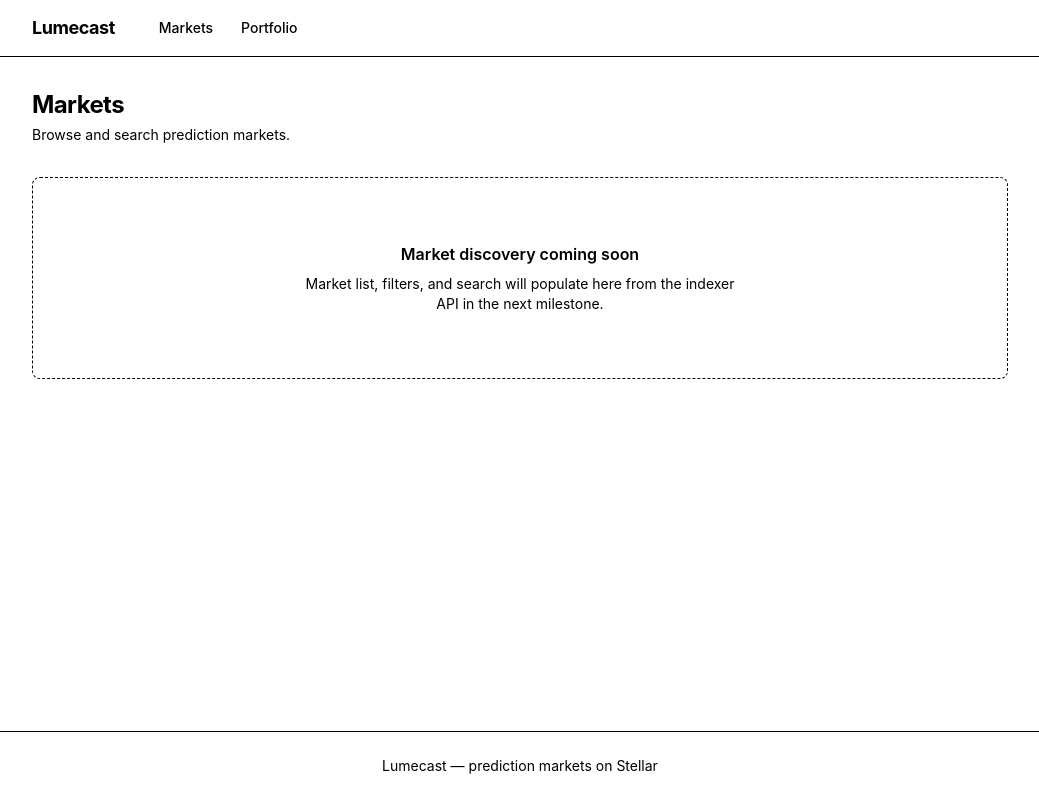
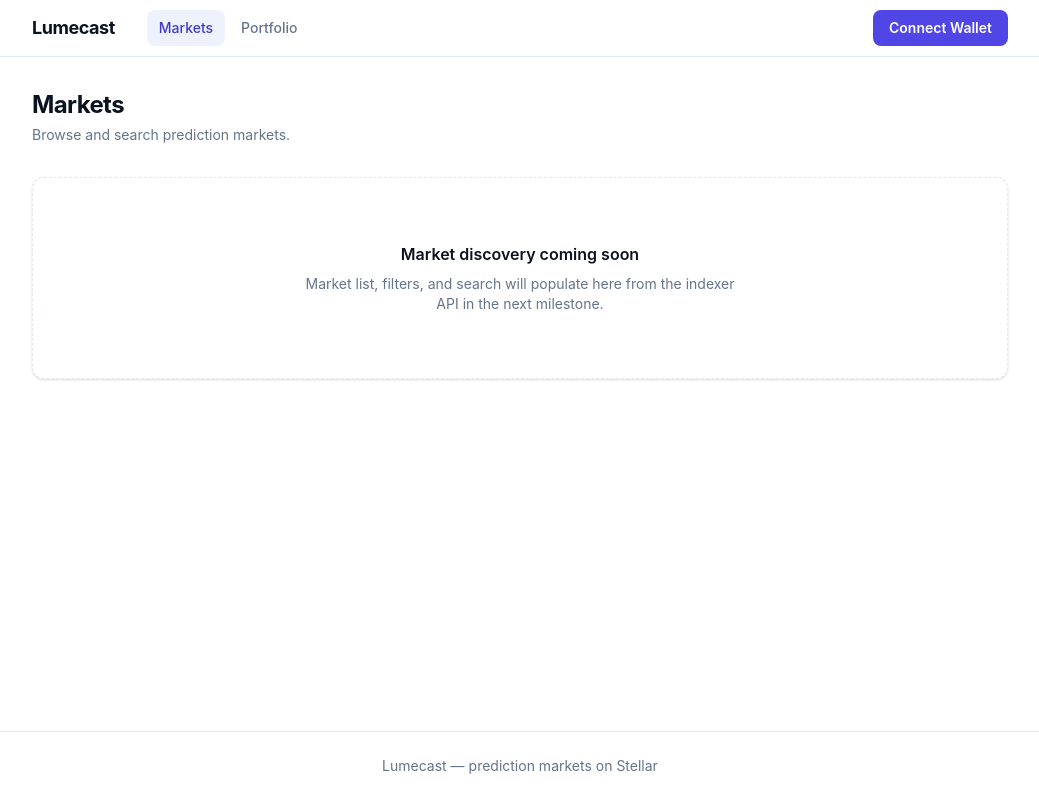
Before and after one commit to Lumecast/frontend, a React (Vite) app: page / in a window 1280 px wide. Shown: the whole page, without its empty margins (120-1159 px from the left). Built offline with nearby package versions, Linux system fonts and the light colour scheme.

Commit message:
design: add Tailwind design tokens and core UI primitives

```diff
--- /dev/null
+++ b/src/components/ui/Button.tsx
@@ -0,0 +1,34 @@
+import type { ReactNode } from 'react'
+
+const variants = {
+  primary:
+    'bg-brand-600 text-white hover:bg-brand-700 focus-visible:ring-brand-500',
+  secondary:
+    'bg-muted text-foreground hover:bg-border focus-visible:ring-muted-foreground',
+  outline:
+    'border border-border bg-transparent text-foreground hover:bg-muted focus-visible:ring-brand-500',
+  ghost:
+    'bg-transparent text-muted-foreground hover:bg-muted hover:text-foreground focus-visible:ring-muted-foreground',
+} as const
+
+export type ButtonVariant = keyof typeof variants
+
+export function Button({
+  children,
+  variant = 'primary',
+  className = '',
+  ...props
+}: {
+  children: ReactNode
+  variant?: ButtonVariant
+} & React.ButtonHTMLAttributes<HTMLButtonElement>) {
+  return (
+    <button
+      type="button"
+      className={`inline-flex items-center justify-center gap-2 rounded-md px-4 py-2 text-sm font-semibold transition-colors focus-visible:ring-2 focus-visible:ring-offset-2 focus-visible:outline-none disabled:cursor-not-allowed disabled:opacity-50 ${variants[variant]} ${className}`}
+      {...props}
+    >
+      {children}
+    </button>
+  )
+}
--- /dev/null
+++ b/src/components/ui/Card.tsx
@@ -0,0 +1,15 @@
+import type { ReactNode } from 'react'
+
+export function Card({
+  children,
+  className = '',
+}: {
+  children: ReactNode
+  className?: string
+}) {
+  return (
+    <div className={`rounded-lg border border-border bg-surface shadow-card ${className}`}>
+      {children}
+    </div>
+  )
+}
--- a/src/components/ui/EmptyState.tsx
+++ b/src/components/ui/EmptyState.tsx
@@ -1,3 +1,5 @@
+import { Card } from '@/components/ui/Card'
+
 export function EmptyState({
   title,
   description,
@@ -6,9 +8,9 @@
   description: string
 }) {
   return (
-    <div className="rounded-lg border border-dashed border-border bg-muted/40 px-6 py-16 text-center">
+    <Card className="border-dashed bg-muted/40 px-6 py-16 text-center">
       <p className="font-semibold text-foreground">{title}</p>
       <p className="mx-auto mt-2 max-w-md text-sm text-muted-foreground">{description}</p>
-    </div>
+    </Card>
   )
 }
--- a/src/components/wallet/ConnectWalletButton.tsx
+++ b/src/components/wallet/ConnectWalletButton.tsx
@@ -1,15 +1,12 @@
 import { useState } from 'react'
+import { Button } from '@/components/ui/Button'
 
 export function ConnectWalletButton() {
   const [address, setAddress] = useState<string | null>(null)
 
   return (
-    <button
-      type="button"
-      onClick={() => void setAddress('')}
-      className="rounded-md bg-brand-600 px-4 py-2 text-sm font-semibold text-white transition-colors hover:bg-brand-700"
-    >
+    <Button variant={address ? 'outline' : 'primary'} onClick={() => void setAddress('')}>
       {address ? 'Connected' : 'Connect Wallet'}
-    </button>
+    </Button>
   )
 }
--- a/src/styles/index.css
+++ b/src/styles/index.css
@@ -1 +1,12 @@
 @import 'tailwindcss';
+@import './tokens.css';
+
+@layer base {
+  html {
+    @apply antialiased;
+  }
+
+  body {
+    @apply bg-background font-sans text-foreground;
+  }
+}
--- /dev/null
+++ b/src/styles/tokens.css
@@ -0,0 +1,71 @@
+/*
+ * Lumecast design tokens.
+ * Defined as Tailwind v4 `@theme` values so they generate utilities
+ * (e.g. `bg-brand-600`, `text-muted-foreground`, `font-sans`).
+ */
+
+@theme {
+  /* ---- Brand (indigo) ---- */
+  --color-brand-50: #eef2ff;
+  --color-brand-100: #e0e7ff;
+  --color-brand-200: #c7d2fe;
+  --color-brand-300: #a5b4fc;
+  --color-brand-400: #818cf8;
+  --color-brand-500: #6366f1;
+  --color-brand-600: #4f46e5;
+  --color-brand-700: #4338ca;
+  --color-brand-800: #3730a3;
+  --color-brand-900: #312e81;
+  --color-brand-950: #1e1b4b;
+
+  /* ---- Semantic ---- */
+  --color-background: #ffffff;
+  --color-surface: #ffffff;
+  --color-foreground: #0b1220;
+  --color-muted: #f1f5f9;
+  --color-muted-foreground: #64748b;
+  --color-border: #e2e8f0;
+  --color-ring: #6366f1;
+
+  /* ---- Feedback ---- */
+  --color-success-500: #22c55e;
+  --color-success-600: #16a34a;
+  --color-danger-500: #ef4444;
+  --color-danger-600: #dc2626;
+  --color-warning-500: #f59e0b;
+  --color-warning-600: #d97706;
+
+  /* ---- Typography ---- */
+  --font-sans:
+    'Inter', ui-sans-serif, system-ui, -apple-system, 'Segoe UI', Roboto,
+    'Helvetica Neue', Arial, sans-serif;
+  --font-mono:
+    ui-monospace, 'SFMono-Regular', 'SF Mono', Menlo, Consolas, 'Liberation Mono',
+    monospace;
+
+  --text-display: 2.25rem;
+  --text-display--line-height: 2.5rem;
+  --text-display--font-weight: 700;
+  --text-title: 1.5rem;
+  --text-title--line-height: 2rem;
+  --text-title--font-weight: 600;
+  --text-body-sm: 0.875rem;
+  --text-body-sm--line-height: 1.25rem;
+  --text-caption: 0.75rem;
+  --text-caption--line-height: 1rem;
+
+  /* ---- Radius ---- */
+  --radius-sm: 0.375rem;
+  --radius-md: 0.5rem;
+  --radius-lg: 0.75rem;
+  --radius-xl: 1rem;
+
+  /* ---- Spacing additions ---- */
+  --spacing-18: 4.5rem;
+  --spacing-22: 5.5rem;
+  --spacing-26: 6.5rem;
+
+  /* ---- Shadow ---- */
+  --shadow-card: 0 1px 2px 0 rgb(11 18 32 / 0.05), 0 1px 3px 0 rgb(11 18 32 / 0.1);
+  --shadow-popover: 0 4px 6px -1px rgb(11 18 32 / 0.1), 0 2px 4px -2px rgb(11 18 32 / 0.1);
+}
```
